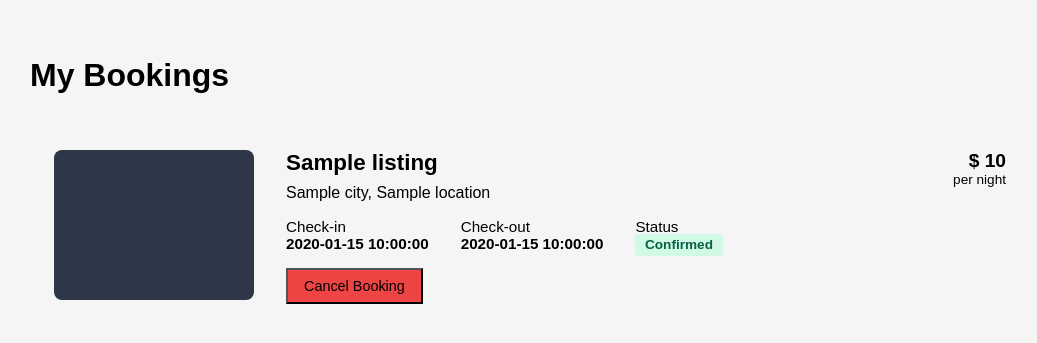
After one commit to Salsabil-Anika/BnBeasy, a Flask app: template templates/traveller/my_bookings.html in a window 1280 px wide. The commit adds this page. Shown: the top 343 px of the page, without its empty margins (110-1147 px from the left). Run offline with Flask 3, Linux system fonts and the light colour scheme; the template is opened without the code that fills it: most values are stand-ins (such as "Sample title", 1, 10 or a date in 2020).

Commit message:
booking system

```diff
--- a/templates/base.html
+++ b/templates/base.html
@@ -15,6 +15,9 @@
         <div class="nav-links">
             {% if session.get('user_id') %}
             <a href="{{ url_for('traveler_profiles.view_traveler_profile') }}">Profile</a>
+            {% if session.get('role') == 'traveller' %}
+            <a href="{{ url_for('traveller.my_bookings') }}">My Bookings</a>
+            {% endif %}
             <a href="{{ url_for('traveller_community.community_home') }}">Community</a>
             <a href="{{ url_for('auth.logout') }}">Logout</a>
             {% else %}
--- /dev/null
+++ b/templates/traveller/my_bookings.html
@@ -0,0 +1,79 @@
+{% extends "base.html" %}
+
+{% block title %}My Bookings | BnBeasy{% endblock %}
+
+{% block content %}
+<div class="dashboard-container" style="max-width: 1000px; margin: 0 auto;">
+    <h1 style="margin-bottom: 2rem;">My Bookings</h1>
+
+    {% if not bookings %}
+    <div
+        style="background: var(--card-bg); padding: 3rem; border-radius: var(--radius); text-align: center; border: 1px solid var(--border-color);">
+        <p style="color: var(--text-muted); font-size: 1.2rem; margin-bottom: 1.5rem;">You don't have any bookings yet.
+        </p>
+        <a href="{{ url_for('traveller.home') }}" class="btn">Explore Listings</a>
+    </div>
+    {% else %}
+    <div style="display: grid; gap: 1.5rem;">
+        {% for booking in bookings %}
+        <div
+            style="background: var(--card-bg); border-radius: var(--radius); border: 1px solid var(--border-color); overflow: hidden; display: flex; gap: 2rem; padding: 1.5rem;">
+
+            <div
+                style="width: 200px; height: 150px; background: #2d3748; border-radius: 8px; overflow: hidden; flex-shrink: 0;">
+                {% if booking.listing.image %}
+                <img src="{{ url_for('static', filename='uploads/' + booking.listing.image) }}"
+                    alt="{{ booking.listing.title }}" style="width: 100%; height: 100%; object-fit: cover;">
+                {% endif %}
+            </div>
+
+            <div style="flex-grow: 1; display: flex; flex-direction: column; justify-content: space-between;">
+                <div>
+                    <h2 style="font-size: 1.4rem; margin: 0 0 0.5rem 0;">{{ booking.listing.title }}</h2>
+                    <p style="color: var(--text-muted); margin: 0 0 1rem 0;">{{ booking.listing.city }}, {{
+                        booking.listing.location }}</p>
+
+                    <div style="display: flex; gap: 2rem; font-size: 0.95rem;">
+                        <div>
+                            <span style="color: var(--text-muted); display: block;">Check-in</span>
+                            <strong>{{ booking.start_date }}</strong>
+                        </div>
+                        <div>
+                            <span style="color: var(--text-muted); display: block;">Check-out</span>
+                            <strong>{{ booking.end_date }}</strong>
+                        </div>
+                        <div>
+                            <span style="color: var(--text-muted); display: block;">Status</span>
+                            <span style="padding: 0.2rem 0.6rem; border-radius: 4px; font-size: 0.85rem; font-weight: 600;
+                                       {% if booking.status == 'confirmed' %} background: #d1fae5; color: #065f46;
+                                       {% else %} background: #fee2e2; color: #991b1b; {% endif %}">
+                                {{ booking.status|capitalize }}
+                            </span>
+                        </div>
+                    </div>
+                </div>
+
+                {% if booking.status == 'confirmed' %}
+                <div style="margin-top: 1rem;">
+                    <form action="{{ url_for('traveller.cancel_booking_route', booking_id=booking._id) }}" method="POST"
+                        onsubmit="return confirm('Are you sure you want to cancel this booking?');">
+                        <button type="submit" class="btn"
+                            style="background: #ef4444; padding: 0.5rem 1rem; font-size: 0.9rem;">
+                            Cancel Booking
+                        </button>
+                    </form>
+                </div>
+                {% endif %}
+            </div>
+
+            <div style="text-align: right; min-width: 100px;">
+                <span style="font-size: 1.2rem; font-weight: 700; color: var(--primary-color);">$ {{
+                    booking.listing.price }}</span>
+                <span style="display: block; font-size: 0.85rem; color: var(--text-muted);">per night</span>
+            </div>
+        </div>
+        {% endfor %}
+    </div>
+    {% endif %}
+</div>
+{% endblock %}
```
Also changed, not shown: auth.py (+32 -4 lines), email_details.py (added, +27 -0 lines), models/bookings.py (added, +23 -0 lines), models/user.py (+15 -2 lines), templates/traveller/listing_detail.html (+31 -14 lines), templates/verify_otp.html (added, +25 -0 lines), traveller/routes.py (+56 -0 lines).
